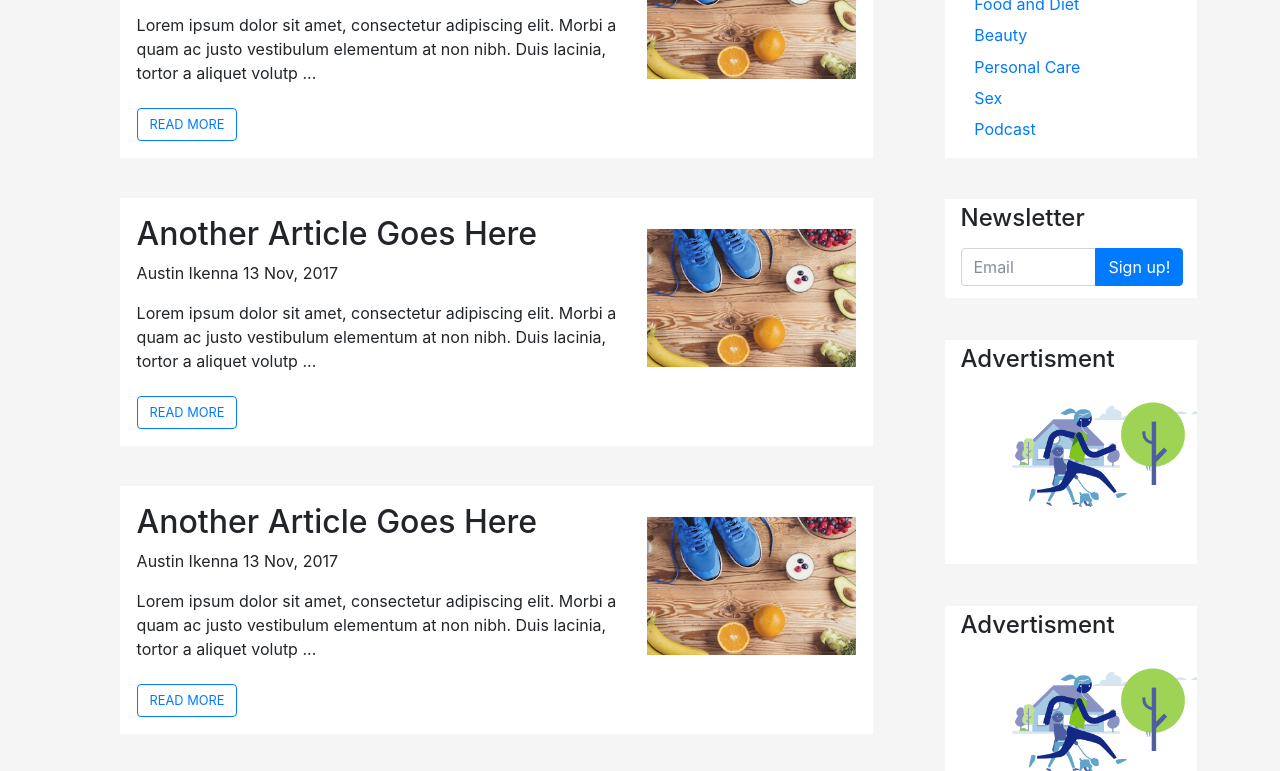
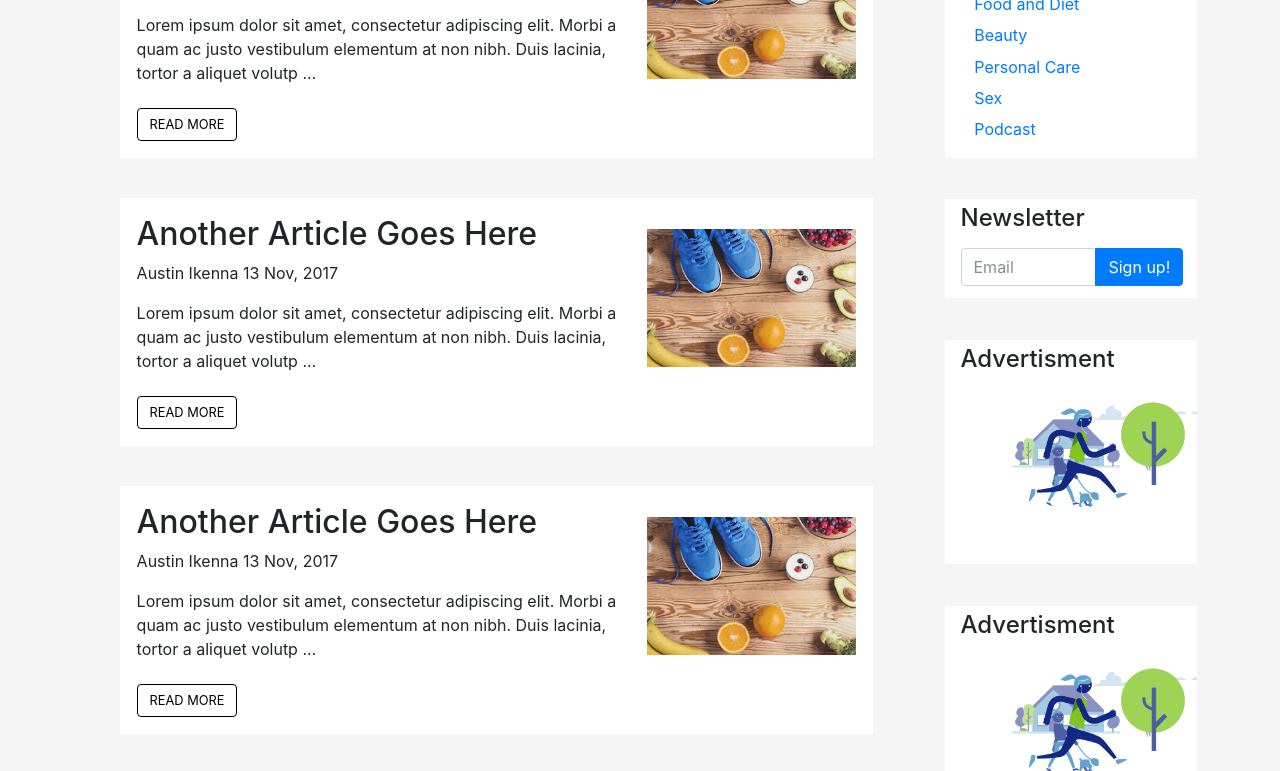
Before and after one commit to AustinIkenna/Olive-Bootstrap-4-Blog-Template, a website: page src/index.html in a window 1280 px wide. Shown: the part 503-1274 px from the top of the page. Drawn offline with Linux system fonts and the light colour scheme.

```diff
--- a/src/scss/style.scss
+++ b/src/scss/style.scss
@@ -69,6 +69,13 @@
     padding: 2% 0 2% 6%;
     background-color: #ffffff;
     clear: left;
+}
+
+.btn-outline-primary {
+    border-color: #000 !important;
+    a {
+        color: #000 !important;
+    }
 }
 
 .input-group {
```
Also changed, not shown: README.md, src/css/style.css, src/images/mobile_home1.png (added), src/images/mobile_home2.png (added), src/images/mobile_menu.png (added).
